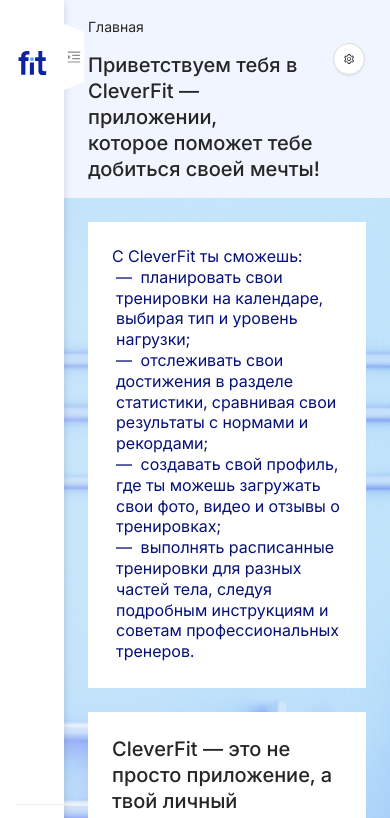
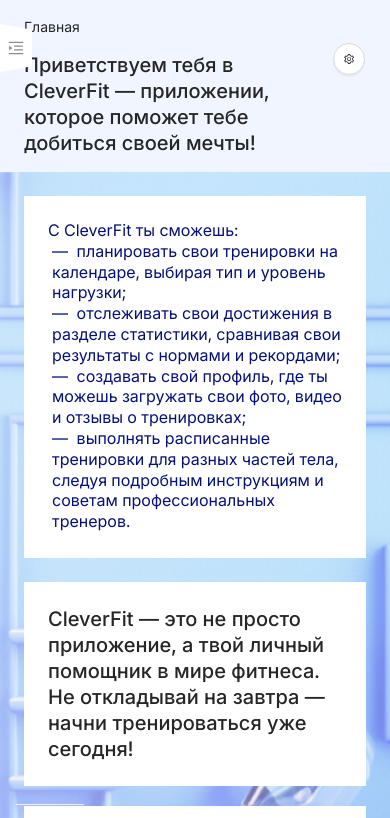
Before and after one commit to ClevertecFrontendLab/RomanPateichuk, a React (Vite) app: page /#/ in a window 390 px wide. Shown: the top 818 px of the page. Built offline with nearby package versions, Linux system fonts and the light colour scheme.

Commit message:
fix sider breakpoint

```diff
--- a/src/pages/main-page/main-page.module.scss
+++ b/src/pages/main-page/main-page.module.scss
@@ -1,7 +1,3 @@
-//colors
-
-
-//mixins
 @mixin Font($size: 1rem, $weight: 400, $line: 1.3, $color: #262626) {
     font: {
         family: 'Inter', sans-serif;
@@ -19,7 +15,7 @@
         padding: 1rem 1.5rem;
         height: auto;
         @media (max-width: 360px) {
-            padding: 1rem 1.5rem 1.5rem 1.5rem;
+            padding: 1rem 1.5rem 1.5rem;
         }
         .breadcrumb {
             padding-bottom: .875rem;
@@ -99,13 +95,13 @@
         background-image: url("./assets/main_page.jpg");
         background-size: cover;
         background-position: right;
-        padding: 1.5rem 1.5rem 2.625rem 1.5rem;
+        padding: 1.5rem 1.5rem 2.625rem;
         display: flex;
         flex-direction: column;
         gap: 1rem;
         @media (max-width: 360px) {
             gap: 1.3rem;
-            padding: 1.5rem 15px 2.625rem 15px ;
+            padding: 1.5rem 15px 2.625rem;
         }
 
         @media(max-width: 834px) {
@@ -119,12 +115,12 @@
             .description {
                 @include Font($color: #061178);
                 background: rgb(255, 255, 255);
-                padding: 1.5rem 1.5rem .625rem 1.5rem;
+                padding: 1.5rem 1.5rem .625rem;
                 margin: 0 0 1.5rem;
                 text-align: left;
 
                 @media (max-width: 360px) {
-                    padding: 1rem 1rem 1.5rem 1rem;
+                    padding: 1rem 1rem 1.5rem;
                 }
 
                 .list {
--- a/src/pages/main-page/main-page.tsx
+++ b/src/pages/main-page/main-page.tsx
@@ -1,4 +1,4 @@
-import React, {useState} from 'react';
+import React, { useState} from 'react';
 import s from './main-page.module.scss';
 import {
     AndroidFilled, AppleFilled,
@@ -68,14 +68,6 @@
         setCurrent(e.key);
     };
 
-    const SwitcherIcon = () => {
-        if (siderBreakpointXS) {
-            return !collapsed ? <SwitcherMobileIconClose/> : <SwitcherMobileIconOpen/>
-        } else {
-            return !collapsed ? <SwitcherDesktopIconClose/> : <SwitcherDesktopIconOpen/>
-        }
-    }
-
     return (
         <Layout style={{minHeight: '100vh'}} className={s.wrapper}>
             <Sider className={s.aside} collapsed={collapsed}
@@ -83,8 +75,8 @@
                    width={siderBreakpointXS ? 106 : 208}
                    trigger={null}
                    collapsedWidth={siderBreakpointXS ? 0 : 64}
-                   onBreakpoint={() => {
-                       setSiderBreakpointXS(prev => !prev)
+                   onBreakpoint={(breakPoint) => {
+                       setSiderBreakpointXS(breakPoint)
                    }}
                    style={{
                        height: "100vh",
@@ -97,10 +89,19 @@
                 {Logo()}
                 <Menu className={s.menu} inlineCollapsed={collapsed} onClick={onClickMenuHandler}
                       selectedKeys={[current]} mode="vertical" items={items}/>
-                <Button className={s.switcher} data-test-id="sider-switch" type="link"
-                        onClick={() => setCollapsed((prev) => !prev)}>
-                    {SwitcherIcon()}
-                </Button>
+                {
+                    siderBreakpointXS ?
+                        <Button className={s.switcher} type="link" data-test-id="sider-switch-mobile"
+                                onClick={() => setCollapsed((prev) => !prev)}>
+                            {!collapsed ? <SwitcherMobileIconClose /> : <SwitcherMobileIconOpen />}
+                        </Button> :
+                        <Button className={s.switcher} type="link" data-test-id="sider-switch"
+                                onClick={() => setCollapsed((prev) => !prev)}>
+                            {!collapsed ? <SwitcherDesktopIconClose /> : <SwitcherDesktopIconOpen />}
+                        </Button>
+                }
+
+
             </Sider>
             <Layout>
                 <Header className={s.header}>
```
